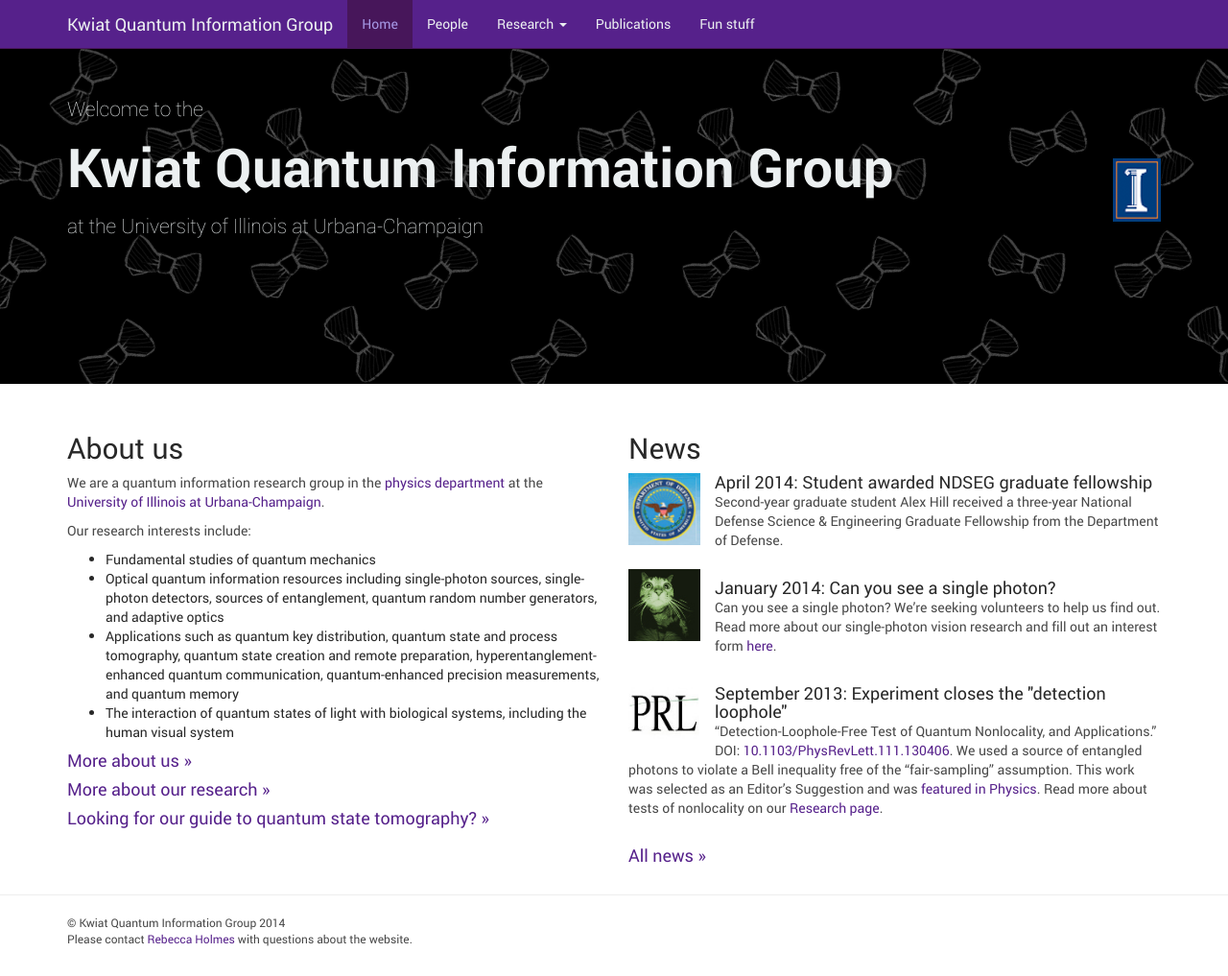
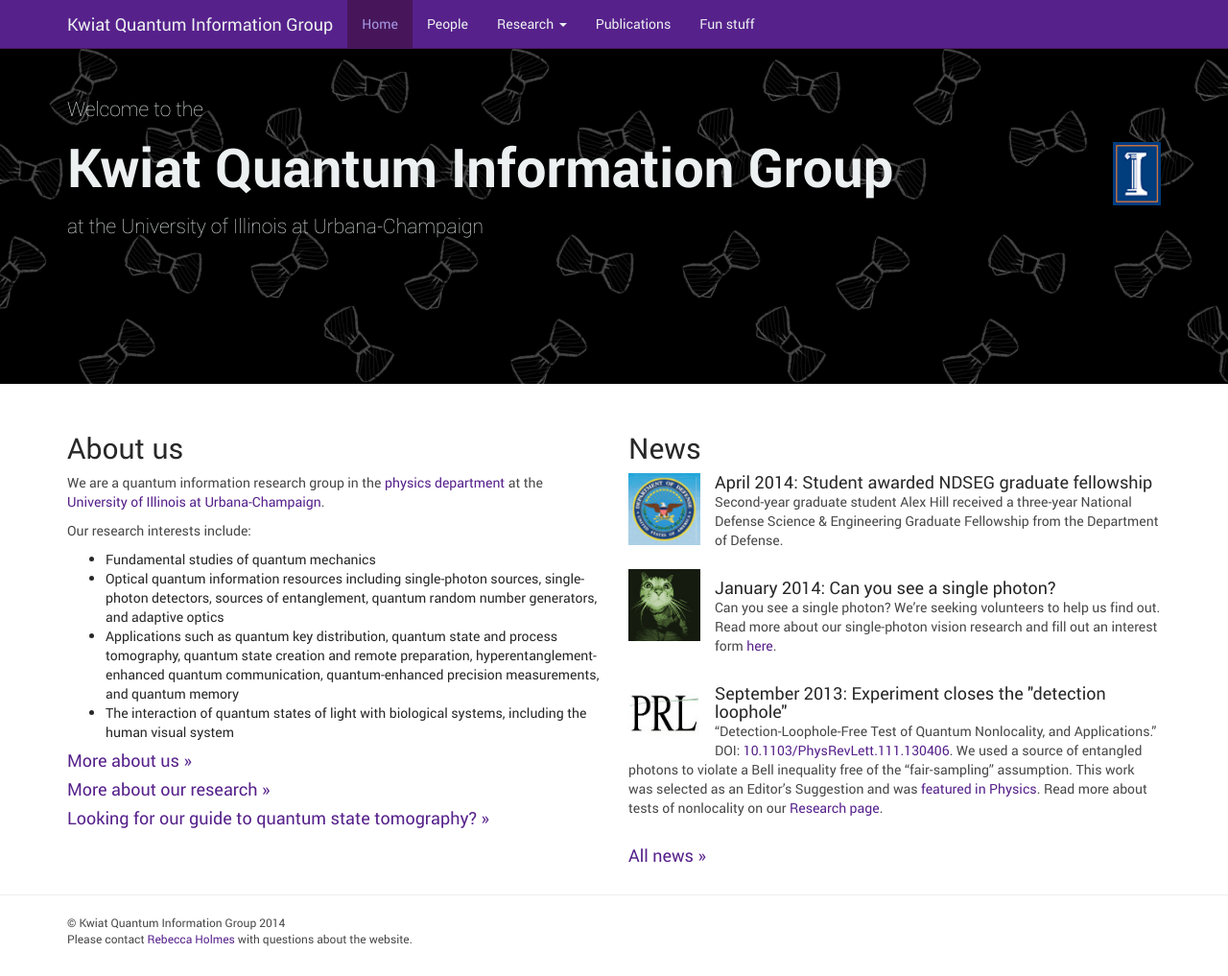
Before and after one commit to KwiatLab/group-website-jekyll, a Jekyll site: the page built from index.html, in a window 1280 px wide and 1017 px high. Shown: the whole window at 96% size. Built offline with Jekyll 4.4.1, drawn with Linux system fonts in a browser that asks for light colours; Markdown is read by kramdown in place of the engine named in the settings.

Commit message:
Fixed imark on mobile.
Placing the imark div before the jumbotron text seemed to do it.

```diff
--- a/_includes/jumbotron.html
+++ b/_includes/jumbotron.html
@@ -1,9 +1,10 @@
 <!-- Main jumbotron for a primary marketing message or call to action -->
     <div class="jumbotron">
       <div class="container">
+	  <img class="img-responsive imark" src="img/imark.gif" alt="University of Illinois at Urbana-Champaign" title="University of Illinois at Urbana-Champaign">
 	    <p>Welcome to the</p>
         <h1>Kwiat Quantum Information Group</h1>
         <p>at the University of Illinois at Urbana-Champaign</p>
-		<div class="imark"><img src="img/imark.gif" alt="University of Illinois at Urbana-Champaign" title="University of Illinois at Urbana-Champaign"></div>
+
       </div>
     </div>
--- a/css/group.css
+++ b/css/group.css
@@ -36,11 +36,6 @@
 
 .footer {
   font-size:12px;
-}
-
-.imark {
-	float:right;
-	margin-top:-100px;
 }
 
 /* CSS for special font sizes */
@@ -122,17 +117,19 @@
   color:#ecf0f1;
 }
 
-.jumbotron .indent {
-  float:right;
-}
-
 @media (max-width: 768px) {
   .jumbotron h1 {
     font-size:36px;
   }
 }
 
-.thumbnail{
+.imark {
+  margin-top:50px;
+  float:right;
+  clear:both;
+}
+
+.thumbnail {
     position:relative;
 	padding:0;
 	border:0;
```
